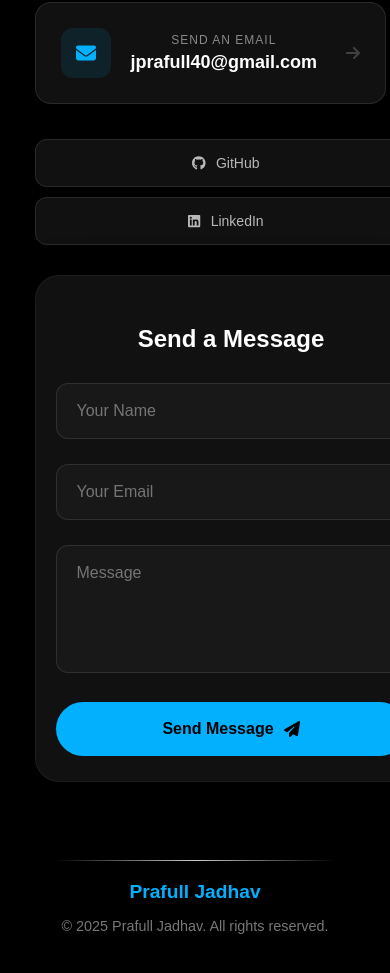
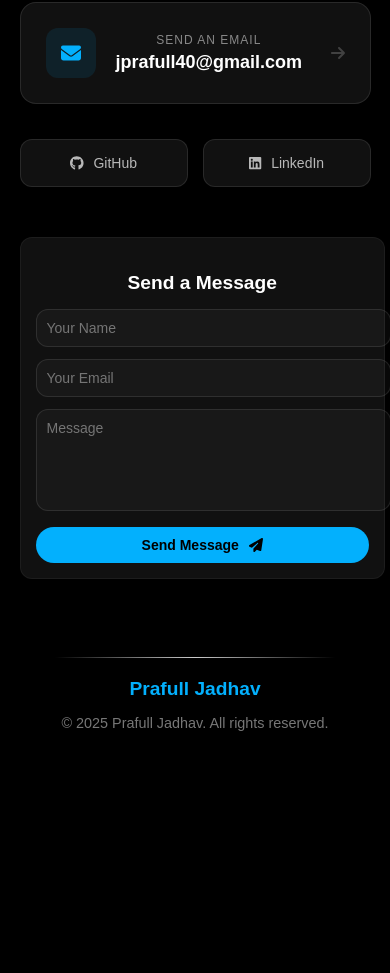
Before and after one commit to PrafullJ001/prafull-portfolio, a React (Create React App) app: page / in a window 390 px wide. Shown: the part 7708-8681 px from the top of the page. After the commit the page ends 8533 px from the top, so only its background shows below. Built offline with nearby package versions, Linux system fonts and the light colour scheme.

Commit message:
style: compact mobile form

```diff
--- a/src/ContactForm.css
+++ b/src/ContactForm.css
@@ -305,50 +305,32 @@
   color: #03B0FD;
 }
 
-/* Mobile Optimization for Contact Section */
-@media (max-width: 768px) {
-  .contact_container {
-    flex-direction: column; /* Stack left side and form vertically */
-    gap: 30px;
-    padding: 0 15px;
-  }
-
-  .contact_actions,
+/* Specifically targeting only the "Send a Message" block on mobile */
+@media (max-width: 480px) {
   .modern_form {
-    width: 100% !important; /* Force full width */
-    max-width: 100%;
-    margin: 0;
-  }
-
-  .modern_form {
-    padding: 25px 20px; /* Adjust internal padding for smaller screens */
+    padding: 15px !important; /* Reduces the inner space of the box */
+    margin: 0 auto !important;
+    width: 95% !important; /* Keeps it slightly away from screen edges */
+    border-radius: 12px !important; /* Makes it look sleeker */
   }
 
   .form_header h3 {
-    font-size: 1.5rem;
-    text-align: center;
+    font-size: 1.2rem !important; /* Smaller header text */
+    margin-bottom: 15px !important;
+  }
+
+  .input_wrapper {
+    margin-bottom: 12px !important; /* Reduces gap between input fields */
   }
 
   .input_wrapper input,
   .input_wrapper textarea {
-    font-size: 16px; /* Prevents iOS from zooming in on focus */
+    padding: 10px !important; /* Smaller internal padding for text boxes */
+    font-size: 14px !important; /* Smaller text for a more compact look */
   }
 
   .neon_btn {
-    width: 100%; /* Make the send button full width on mobile */
-    justify-content: center;
+    padding: 10px 20px !important; /* Makes the button smaller/thinner */
+    font-size: 14px !important;
   }
 }
-
-/* Adjust Social Buttons for very small screens */
-@media (max-width: 400px) {
-  .social_row {
-    flex-direction: column;
-    gap: 10px;
-  }
-
-  .mini_social_btn {
-    width: 100%;
-    justify-content: center;
-  }
-}
```
